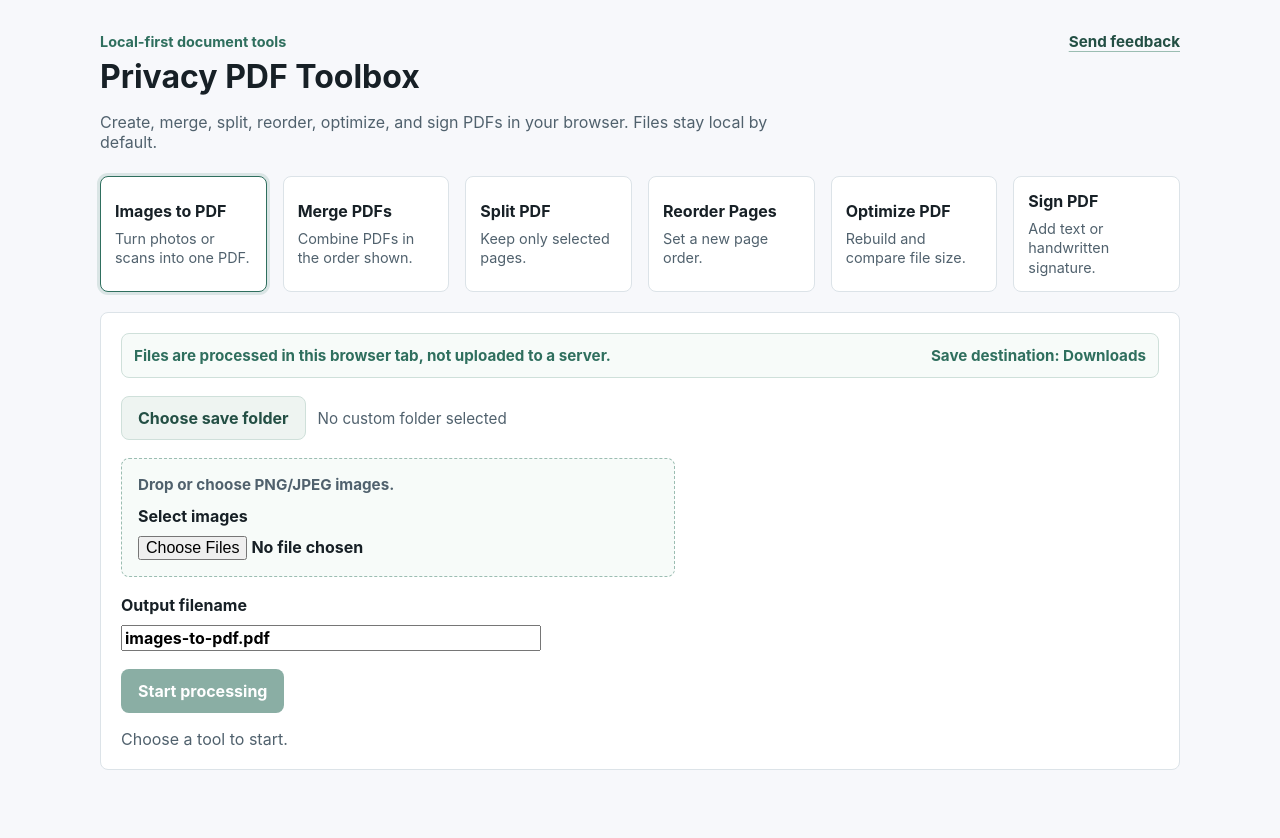
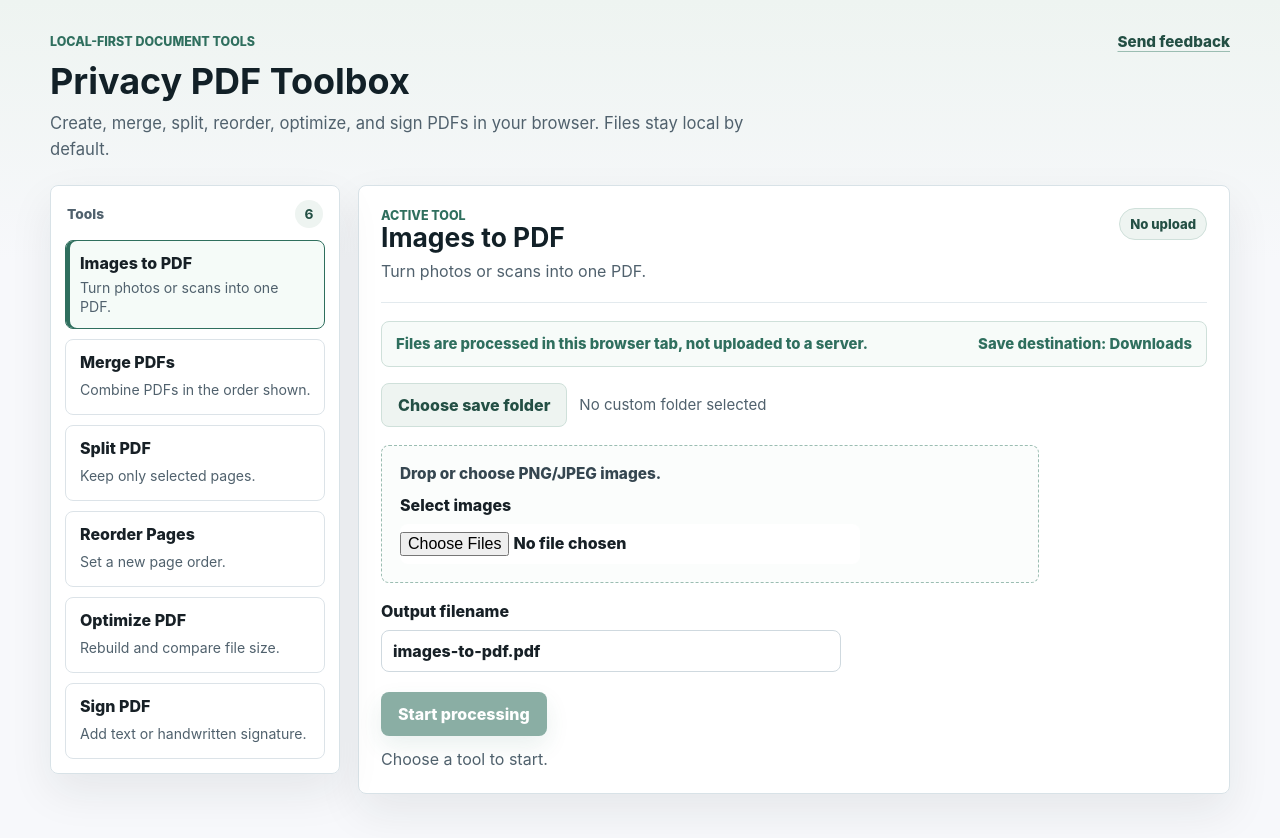
Before and after one commit to lordjun/app-builder, a React (Vite) app in the folder apps/privacy-first-pdf-toolbox/: page / in a window 1280 px wide. Before the commit the page ends 802 px from the top, so only its background shows below. Built offline with nearby package versions, Linux system fonts and the light colour scheme.

Commit message:
Refresh PDF toolbox workbench UI

```diff
--- a/apps/privacy-first-pdf-toolbox/src/App.tsx
+++ b/apps/privacy-first-pdf-toolbox/src/App.tsx
@@ -566,7 +566,13 @@ export default function App() {
         <p className="lede">Create, merge, split, reorder, optimize, and sign PDFs in your browser. Files stay local by default.</p>
       </section>
 
-      <section className="tool-grid" aria-label="PDF tools">
+      <div className="toolbox-shell">
+        <nav className="tool-rail" aria-label="PDF tools">
+          <div className="rail-heading">
+            <span>Tools</span>
+            <strong>{Object.keys(TOOL_INPUTS).length}</strong>
+          </div>
+          <div className="tool-grid">
             {Object.entries(TOOL_INPUTS).map(([toolKey, config]) => (
               <button
                 aria-label={config.cardLabel}
@@ -579,9 +585,18 @@ export default function App() {
                 <span className="tool-card-description">{config.cardDescription}</span>
               </button>
             ))}
-      </section>
+          </div>
+        </nav>
 
         <section className="workspace" aria-live="polite">
+          <div className="workspace-header">
+            <div>
+              <p className="workspace-eyebrow">Active tool</p>
+              <h2>{inputConfig.cardLabel}</h2>
+              <p>{inputConfig.cardDescription}</p>
+            </div>
+            <span className="local-pill">No upload</span>
+          </div>
           <div className="trust-bar" aria-label="Processing and save status">
             <p className="privacy-note">Files are processed in this browser tab, not uploaded to a server.</p>
             <p className="save-status">Save destination: {saveDirectory ? 'Selected folder' : 'Downloads'}</p>
@@ -716,7 +731,7 @@ export default function App() {
                         disabled={index === 0}
                         onClick={() => moveFile(index, -1)}
                       >
-                      <span aria-hidden="true">↑</span>
+                        <span aria-hidden="true">^</span>
                       </button>
                       <button
                         className="icon-button"
@@ -725,10 +740,10 @@ export default function App() {
                         disabled={index === selectedFiles.length - 1}
                         onClick={() => moveFile(index, 1)}
                       >
-                      <span aria-hidden="true">↓</span>
+                        <span aria-hidden="true">v</span>
                       </button>
                       <button className="icon-button danger" type="button" aria-label={`Remove ${file.name}`} onClick={() => removeFile(index)}>
-                      <span aria-hidden="true">×</span>
+                        <span aria-hidden="true">x</span>
                       </button>
                     </div>
                   </li>
@@ -736,17 +751,20 @@ export default function App() {
               </ol>
             </section>
           )}
+          <div className="action-row">
             <button className="primary-button" type="button" disabled={!canStartProcessing} onClick={() => void runCurrentTool()}>
               {isProcessing ? 'Processing...' : 'Start processing'}
             </button>
-        {startProblem && <p className="input-warning">{startProblem}</p>}
-        <p className="status">{message}</p>
             {hasCompletedOutput && (
               <button className="secondary-button follow-up-button" type="button" onClick={resetCurrentBatch}>
                 Process another batch
               </button>
             )}
+          </div>
+          {startProblem && <p className="input-warning">{startProblem}</p>}
+          <p className="status">{message}</p>
         </section>
+      </div>
     </main>
   );
 }
--- a/apps/privacy-first-pdf-toolbox/src/styles.css
+++ b/apps/privacy-first-pdf-toolbox/src/styles.css
@@ -1,7 +1,9 @@
 :root {
   font-family: Inter, ui-sans-serif, system-ui, -apple-system, BlinkMacSystemFont, "Segoe UI", sans-serif;
   color: #172026;
-  background: #f7f8fb;
+  background:
+    linear-gradient(180deg, #eef4f1 0, #f7f8fb 260px),
+    #f7f8fb;
 }
 
 body {
@@ -19,13 +21,13 @@ button:disabled {
 }
 
 .app-shell {
-  width: min(1080px, calc(100% - 32px));
+  width: min(1180px, calc(100% - 32px));
   margin: 0 auto;
-  padding: 32px 0;
+  padding: 32px 0 44px;
 }
 
 .hero-panel {
-  margin-bottom: 24px;
+  margin-bottom: 22px;
 }
 
 .hero-topline {
@@ -33,20 +35,23 @@ button:disabled {
   align-items: center;
   justify-content: space-between;
   gap: 16px;
-  margin-bottom: 8px;
+  margin-bottom: 10px;
 }
 
-.eyebrow {
+.eyebrow,
+.workspace-eyebrow {
   margin: 0;
   color: #2f6f5e;
-  font-size: 0.9rem;
-  font-weight: 700;
+  font-size: 0.78rem;
+  font-weight: 800;
+  letter-spacing: 0;
+  text-transform: uppercase;
 }
 
 .feedback-link {
   color: #234f44;
   font-size: 0.95rem;
-  font-weight: 700;
+  font-weight: 800;
   text-decoration-color: #9bbdb2;
   text-underline-offset: 4px;
 }
@@ -55,31 +60,84 @@ button:disabled {
   color: #172026;
 }
 
+h1,
+h2 {
+  margin: 0;
+  color: #122027;
+  line-height: 1.12;
+}
+
 h1 {
-  margin: 0;
-  font-size: 2rem;
-  line-height: 1.15;
+  font-size: 2.25rem;
+}
+
+h2 {
+  font-size: 1.65rem;
 }
 
 .lede {
-  max-width: 680px;
+  max-width: 720px;
+  margin: 10px 0 0;
   color: #50616d;
+  font-size: 1.04rem;
+  line-height: 1.55;
+}
+
+.toolbox-shell {
+  display: grid;
+  grid-template-columns: 290px minmax(0, 1fr);
+  gap: 18px;
+  align-items: start;
+}
+
+.tool-rail,
+.workspace {
+  border: 1px solid #d8e2e7;
+  border-radius: 8px;
+  background: rgba(255, 255, 255, 0.96);
+  box-shadow: 0 18px 44px rgba(23, 32, 38, 0.08);
+}
+
+.tool-rail {
+  position: sticky;
+  top: 18px;
+  padding: 14px;
+}
+
+.rail-heading {
+  display: flex;
+  align-items: center;
+  justify-content: space-between;
+  margin-bottom: 12px;
+  padding: 0 2px;
+  color: #50616d;
+  font-size: 0.86rem;
+  font-weight: 800;
+}
+
+.rail-heading strong {
+  display: inline-grid;
+  width: 28px;
+  height: 28px;
+  place-items: center;
+  border-radius: 999px;
+  background: #eef4f1;
+  color: #234f44;
 }
 
 .tool-grid {
   display: grid;
-  grid-template-columns: repeat(auto-fit, minmax(150px, 1fr));
-  gap: 16px;
+  gap: 10px;
 }
 
 .tool-card {
   display: grid;
-  align-content: center;
-  gap: 8px;
-  min-height: 112px;
+  gap: 5px;
+  min-height: 76px;
+  width: 100%;
   border: 1px solid #dce3e8;
   border-radius: 8px;
-  padding: 14px;
+  padding: 12px 12px 12px 14px;
   background: #ffffff;
   color: #172026;
   cursor: pointer;
@@ -87,38 +145,66 @@ h1 {
 }
 
 .tool-card-title {
-  font-weight: 700;
+  font-weight: 800;
 }
 
 .tool-card-description {
   color: #50616d;
-  font-size: 0.9rem;
+  font-size: 0.88rem;
   line-height: 1.35;
 }
 
 .tool-card:hover {
-  border-color: #2f6f5e;
+  border-color: #9bbdb2;
+  background: #fbfdfc;
 }
 
 .active {
   border-color: #2f6f5e;
-  box-shadow: 0 0 0 3px rgba(47, 111, 94, 0.14);
+  background: #f5fbf8;
+  box-shadow: inset 4px 0 0 #2f6f5e;
 }
 
 .workspace {
-  margin-top: 20px;
-  padding: 20px;
-  border: 1px solid #dce3e8;
-  border-radius: 8px;
-  background: #ffffff;
+  min-width: 0;
+  padding: 22px;
+}
+
+.workspace-header {
+  display: flex;
+  justify-content: space-between;
+  gap: 18px;
+  align-items: flex-start;
+  margin-bottom: 18px;
+  padding-bottom: 18px;
+  border-bottom: 1px solid #e3eaee;
+}
+
+.workspace-header p:last-child {
+  max-width: 560px;
+  margin: 8px 0 0;
+  color: #50616d;
+  line-height: 1.45;
+}
+
+.local-pill {
+  flex: 0 0 auto;
+  padding: 7px 10px;
+  border: 1px solid #cfe0da;
+  border-radius: 999px;
+  background: #eef4f1;
+  color: #234f44;
+  font-size: 0.82rem;
+  font-weight: 800;
 }
 
 .trust-bar {
-  display: flex;
-  justify-content: space-between;
+  display: grid;
+  grid-template-columns: minmax(0, 1fr) auto;
   gap: 12px;
-  margin-bottom: 18px;
-  padding: 12px;
+  align-items: center;
+  margin-bottom: 16px;
+  padding: 12px 14px;
   border: 1px solid #cfe0da;
   border-radius: 8px;
   background: #f7fbf9;
@@ -128,57 +214,9 @@ h1 {
 .save-status {
   margin: 0;
   color: #2f6f5e;
-  font-size: 0.95rem;
-  font-weight: 700;
-}
-
-.file-picker {
-  display: grid;
-  gap: 10px;
-  max-width: 420px;
-  font-weight: 700;
-}
-
-.upload-zone {
-  display: grid;
-  gap: 12px;
-  max-width: 520px;
-  padding: 16px;
-  border: 1px dashed #9bbdb2;
-  border-radius: 8px;
-  background: #f7fbf9;
-}
-
-.drag-active {
-  border-color: #2f6f5e;
-  background: #eef4f1;
-}
-
-.input-requirement {
-  margin: 0;
-  color: #50616d;
-  font-size: 0.95rem;
-  font-weight: 700;
-}
-
-.file-picker input,
-.filename-field input,
-.signing-panel input {
-  width: 100%;
-  box-sizing: border-box;
-}
-
-.filename-field,
-.page-range-field {
-  display: grid;
-  gap: 10px;
-  max-width: 420px;
-  margin-top: 18px;
-  font-weight: 700;
-}
-
-.page-range-field {
-  margin-top: 14px;
+  font-size: 0.93rem;
+  font-weight: 800;
+  line-height: 1.35;
 }
 
 .save-row {
@@ -189,21 +227,98 @@ h1 {
   margin-bottom: 18px;
 }
 
+.destination-label,
+.save-fallback {
+  margin: 0;
+  color: #50616d;
+  font-size: 0.94rem;
+}
+
+.upload-zone {
+  display: grid;
+  gap: 12px;
+  max-width: 620px;
+  padding: 18px;
+  border: 1px dashed #9bbdb2;
+  border-radius: 8px;
+  background: #fbfdfc;
+}
+
+.drag-active {
+  border-color: #2f6f5e;
+  background: #eef4f1;
+}
+
+.input-requirement {
+  margin: 0;
+  color: #354650;
+  font-size: 0.96rem;
+  font-weight: 800;
+}
+
+.file-picker,
+.filename-field,
+.page-range-field,
+.signing-panel label {
+  display: grid;
+  gap: 9px;
+  font-weight: 800;
+}
+
+.file-picker {
+  max-width: 460px;
+}
+
+.file-picker input,
+.filename-field input,
+.page-range-field input,
+.signing-panel input {
+  width: 100%;
+  min-height: 42px;
+  box-sizing: border-box;
+  border: 1px solid #cfd9df;
+  border-radius: 8px;
+  padding: 0 11px;
+  background: #ffffff;
+  color: #172026;
+}
+
+.file-picker input {
+  min-height: auto;
+  padding: 8px 0;
+  border: 0;
+}
+
+.filename-field,
+.page-range-field {
+  max-width: 460px;
+  margin-top: 18px;
+}
+
+.page-count-hint {
+  margin: 10px 0 0;
+  color: #50616d;
+  font-weight: 700;
+}
+
 .primary-button,
 .secondary-button {
   min-height: 44px;
   border-radius: 8px;
   border: 1px solid transparent;
   padding: 0 16px;
-  font-weight: 700;
+  font-weight: 800;
   cursor: pointer;
 }
 
 .primary-button {
-  display: block;
-  margin-top: 18px;
   background: #2f6f5e;
   color: #ffffff;
+  box-shadow: 0 10px 24px rgba(47, 111, 94, 0.18);
+}
+
+.primary-button:hover:not(:disabled) {
+  background: #285f51;
 }
 
 .secondary-button {
@@ -212,23 +327,26 @@ h1 {
   border-color: #cfe0da;
 }
 
-.destination-label,
-.save-fallback {
+.secondary-button:hover:not(:disabled) {
+  background: #e3eee9;
+}
+
+.action-row {
+  display: flex;
+  flex-wrap: wrap;
+  gap: 10px;
+  align-items: center;
+  margin-top: 20px;
+}
+
+.follow-up-button {
   margin: 0;
-  color: #50616d;
-  font-size: 0.95rem;
 }
 
 .signing-panel {
   display: grid;
   gap: 16px;
-  max-width: 560px;
-}
-
-.signing-panel label {
-  display: grid;
-  gap: 10px;
-  font-weight: 700;
+  max-width: 620px;
 }
 
 .signature-pad {
@@ -256,7 +374,7 @@ h1 {
   gap: 10px 16px;
   max-width: 520px;
   margin: 0;
-  padding: 12px;
+  padding: 14px;
   border: 1px solid #dce3e8;
   border-radius: 8px;
 }
@@ -264,7 +382,7 @@ h1 {
 .position-options legend {
   padding: 0 6px;
   color: #50616d;
-  font-weight: 700;
+  font-weight: 800;
 }
 
 .position-options label {
@@ -275,6 +393,7 @@ h1 {
 
 .position-options input {
   width: auto;
+  min-height: auto;
 }
 
 .selected-files {
@@ -284,7 +403,7 @@ h1 {
 
 .selected-files h2 {
   margin: 0 0 10px;
-  font-size: 1.1rem;
+  font-size: 1.08rem;
 }
 
 .file-list {
@@ -314,12 +433,12 @@ h1 {
 
 .file-name {
   overflow-wrap: anywhere;
-  font-weight: 700;
+  font-weight: 800;
 }
 
 .file-detail {
   color: #50616d;
-  font-size: 0.92rem;
+  font-size: 0.9rem;
 }
 
 .file-actions {
@@ -341,8 +460,8 @@ h1 {
   background: #ffffff;
   color: #234f44;
   cursor: pointer;
-  font-size: 1.1rem;
-  font-weight: 700;
+  font-size: 1rem;
+  font-weight: 900;
   line-height: 1;
 }
 
@@ -352,31 +471,57 @@ h1 {
 }
 
 .status {
-  margin-bottom: 0;
+  margin: 12px 0 0;
   color: #50616d;
+  line-height: 1.45;
 }
 
 .input-warning {
-  margin-bottom: 0;
+  margin: 12px 0 0;
   color: #8a2d22;
-  font-weight: 700;
+  font-weight: 800;
 }
 
-.follow-up-button {
-  margin-top: 12px;
-}
+@media (max-width: 860px) {
+  .app-shell {
+    width: min(100% - 24px, 720px);
+    padding: 24px 0 36px;
+  }
 
-@media (max-width: 720px) {
-  .hero-topline {
+  .hero-topline,
+  .workspace-header,
+  .trust-bar {
     align-items: flex-start;
+    grid-template-columns: 1fr;
     flex-direction: column;
   }
 
-  .tool-grid {
+  h1 {
+    font-size: 1.85rem;
+  }
+
+  h2 {
+    font-size: 1.35rem;
+  }
+
+  .toolbox-shell {
     grid-template-columns: 1fr;
   }
 
-  .save-row {
+  .tool-rail {
+    position: static;
+  }
+
+  .tool-grid {
+    grid-template-columns: repeat(2, minmax(0, 1fr));
+  }
+
+  .tool-card {
+    min-height: 94px;
+  }
+
+  .save-row,
+  .action-row {
     align-items: stretch;
     flex-direction: column;
   }
@@ -402,3 +547,14 @@ h1 {
     grid-template-columns: 1fr;
   }
 }
+
+@media (max-width: 520px) {
+  .tool-grid {
+    grid-template-columns: 1fr;
+  }
+
+  .workspace,
+  .tool-rail {
+    padding: 16px;
+  }
+}
```
Also changed, not shown: 4 other files (tests, documents, lock files or other folders). Lines whose indentation alone changed are shown as unchanged.
